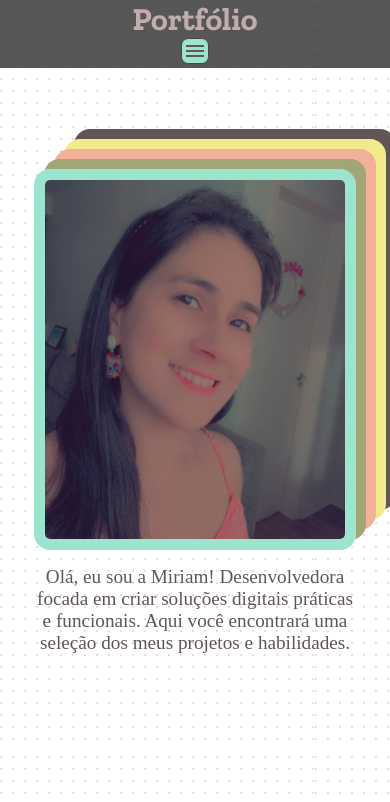
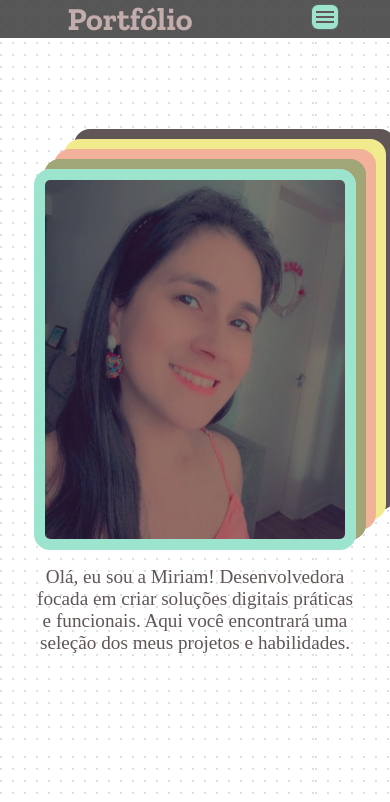
Before and after one commit to dev-miriambatista/portfolio_batista_miriam, a plain HTML site: page index.html in a window 390 px wide. Shown: the top 802 px of the page. Drawn offline with nearby package versions, Linux system fonts and the light colour scheme; a web font is replaced by a local one.

Commit message:
header - row - responsivo

```diff
--- a/css's/style.css
+++ b/css's/style.css
@@ -38,14 +38,14 @@ body {
 
 .container_cabecalho {
     display: flex;
-    flex-direction: column;
+    flex-direction: row;
     position: fixed;
     width: 100vw;
     top: 0px;
     margin: 0;
     background-color: var(--fumê);
     align-items: center;
-    justify-content: space-between;
+    /* justify-content: space-between; */
     z-index: 2;
 }
 
@@ -60,11 +60,12 @@ body {
     color: var(--color-text-claro);
 }
 
-.nav {
+.navegador {
     display: flex;
     flex-direction: column;
-    width: 100vw;
+    width: 50vw;
     justify-content: center;
+    align-items: center;
 }
 
 .material-icons {
@@ -74,11 +75,10 @@ body {
     justify-content: center;
     align-items: center;
     background-color: var(--color-1);
-    border: none;
     cursor: pointer;
     border-radius: 0.3em;
-    border: 0.5px solid #444444;
-    margin-bottom: 15%;
+    border: 0.5px solid #444444c5;
+    margin-bottom: 3%;
 }
 
 .material-icons:hover{
@@ -597,3 +597,4 @@ span:hover {
         width: 100vw;
         align-items: center;
     }
+}
--- a/index.html
+++ b/index.html
@@ -16,7 +16,7 @@
             <h1>Portfólio</h1>
         </div>
 
-        <nav>
+        <nav class="navegador">
             <i id="burguer" class="material-icons" onclick="clickMenu()">menu</i>
             <div id="menu">
 
@@ -44,7 +44,6 @@
                 </ul>
         </nav>
 
-        </div>
     </header>
 
     <main>
```
